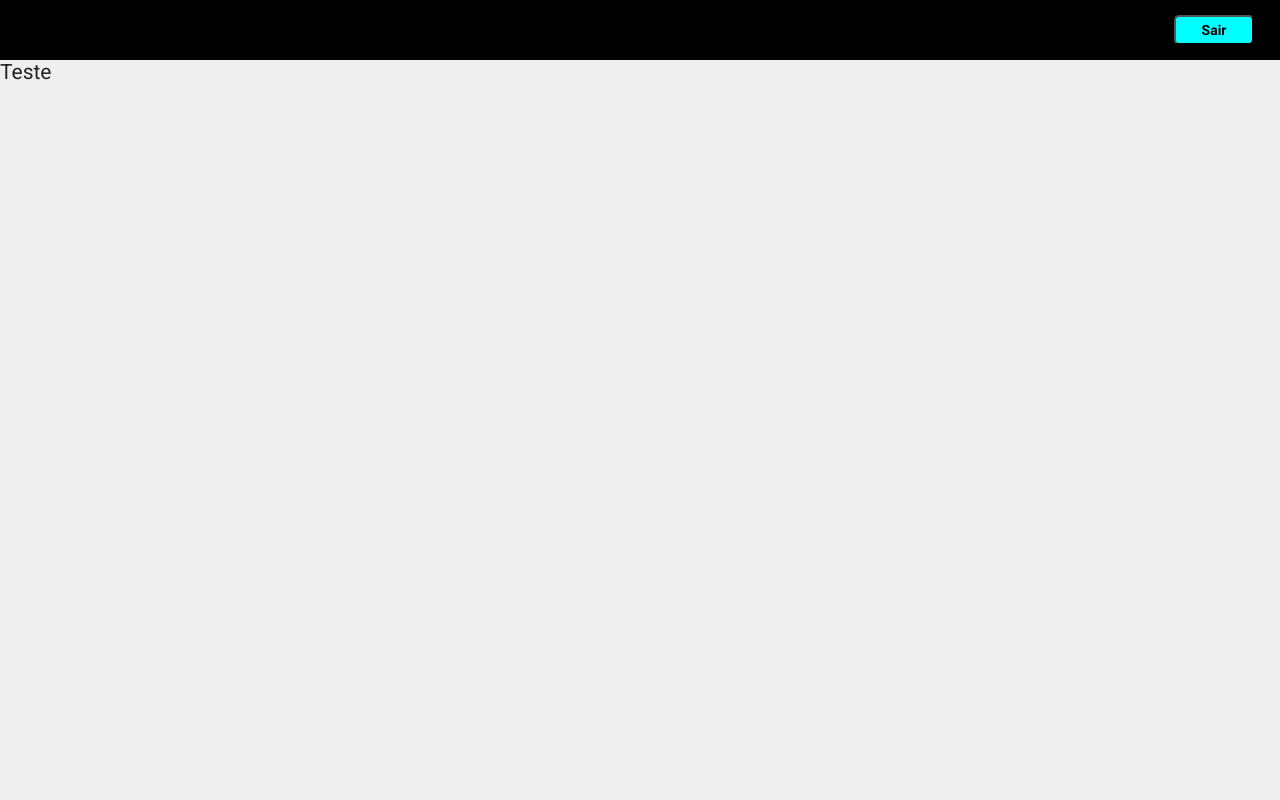
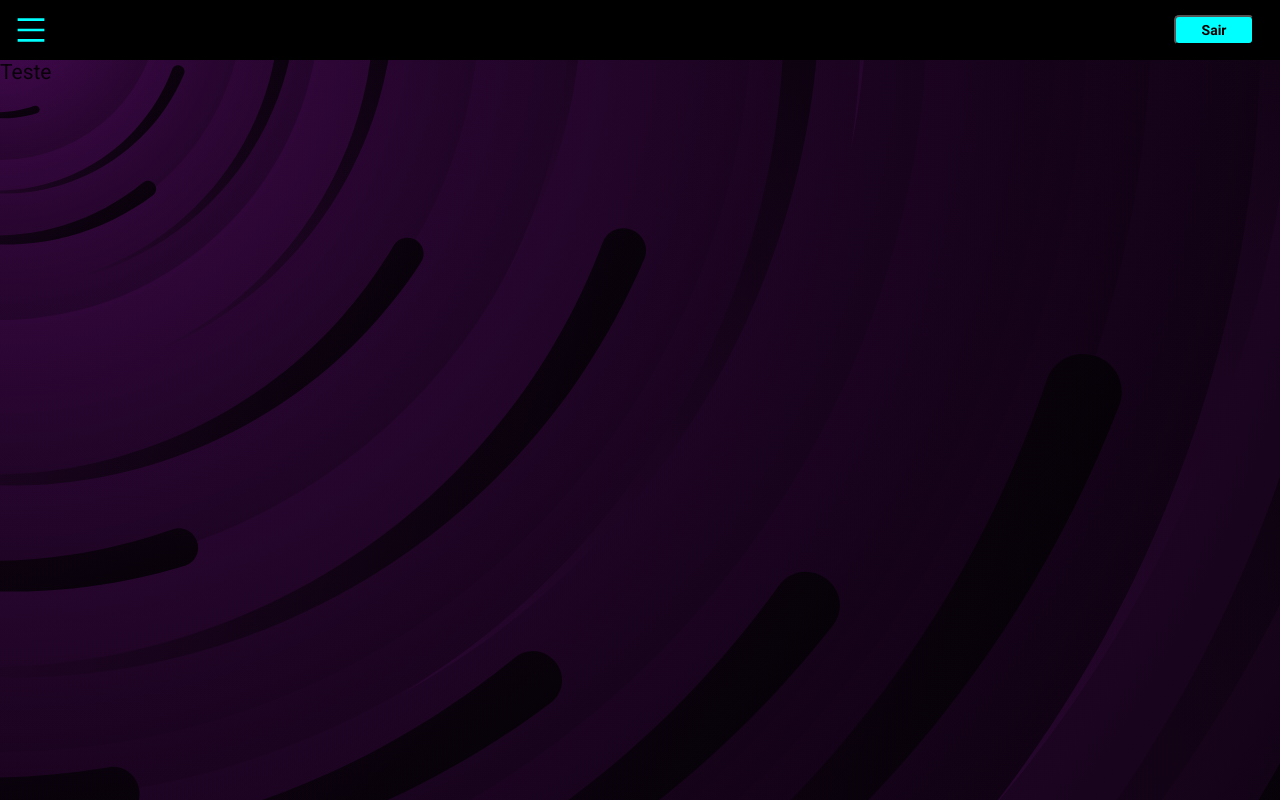
Before and after one commit to mayoral-leonardo/eye-lock-front, a React (Create React App) app: page /functions in a window 1280 px wide. Built offline with nearby package versions, Linux system fonts and the light colour scheme; sample sign-in values are in the browser's storage.

Commit message:
fixed menu icon color issue

```diff
--- a/src/components/Header/Header.css
+++ b/src/components/Header/Header.css
@@ -65,6 +65,7 @@
 }
 
 .header__menu-icon {
+  color: aqua !important;
   font-size: 30px;
 }
 
--- a/src/pages/SystemFunctions/SystemFunctions.css
+++ b/src/pages/SystemFunctions/SystemFunctions.css
@@ -0,0 +1,8 @@
+.system-functions {
+  display: flex;
+  flex-direction: column;
+  height: 100%;
+  width: 100%;
+  background-image: url('../../assets/svgs/main-bg.svg');
+  background-size: cover;
+}
--- a/src/pages/SystemFunctions/SystemFunctions.jsx
+++ b/src/pages/SystemFunctions/SystemFunctions.jsx
@@ -1,4 +1,5 @@
 import React from "react";
+import './SystemFunctions.css';
 import Sidebar from "../../components/Sidebar/Sidebar";
 
 export default function SystemFunctions() {
```
